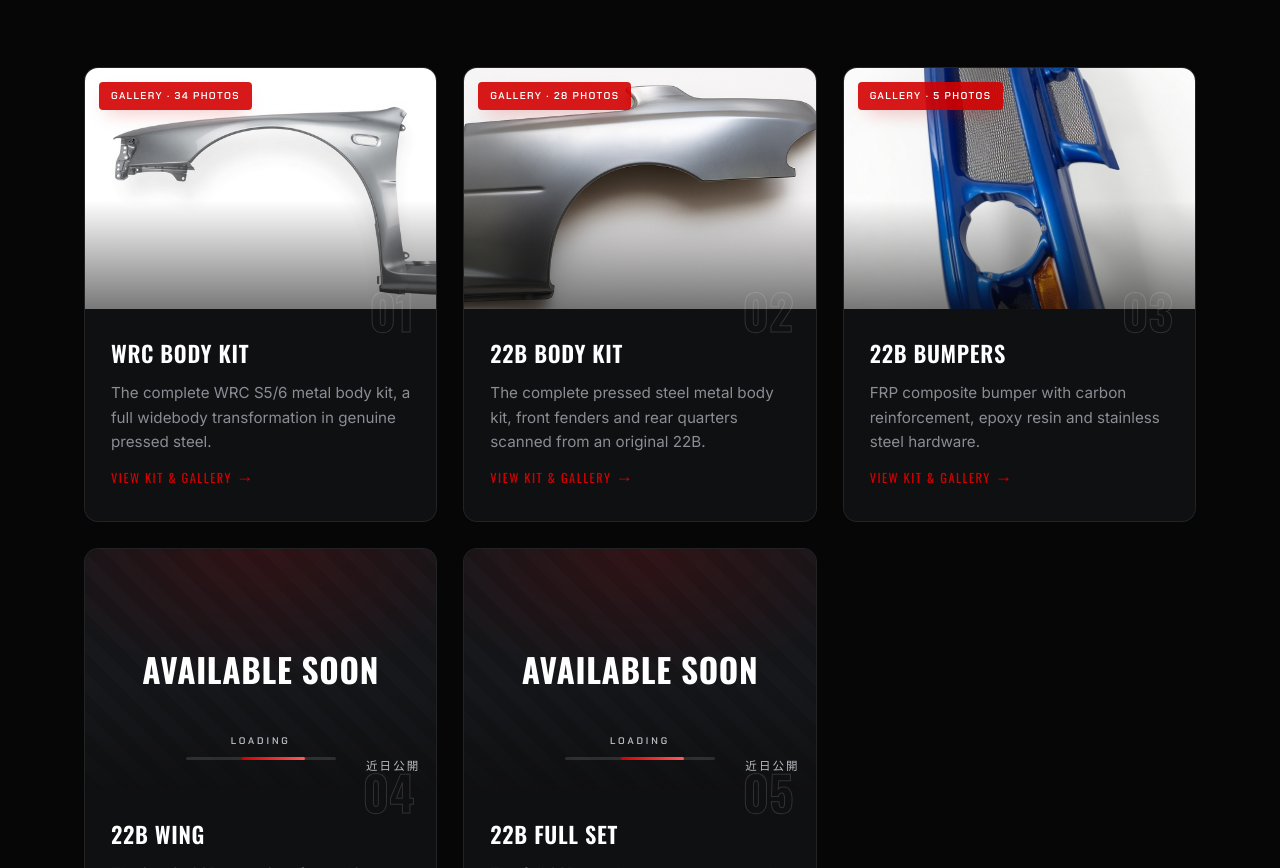
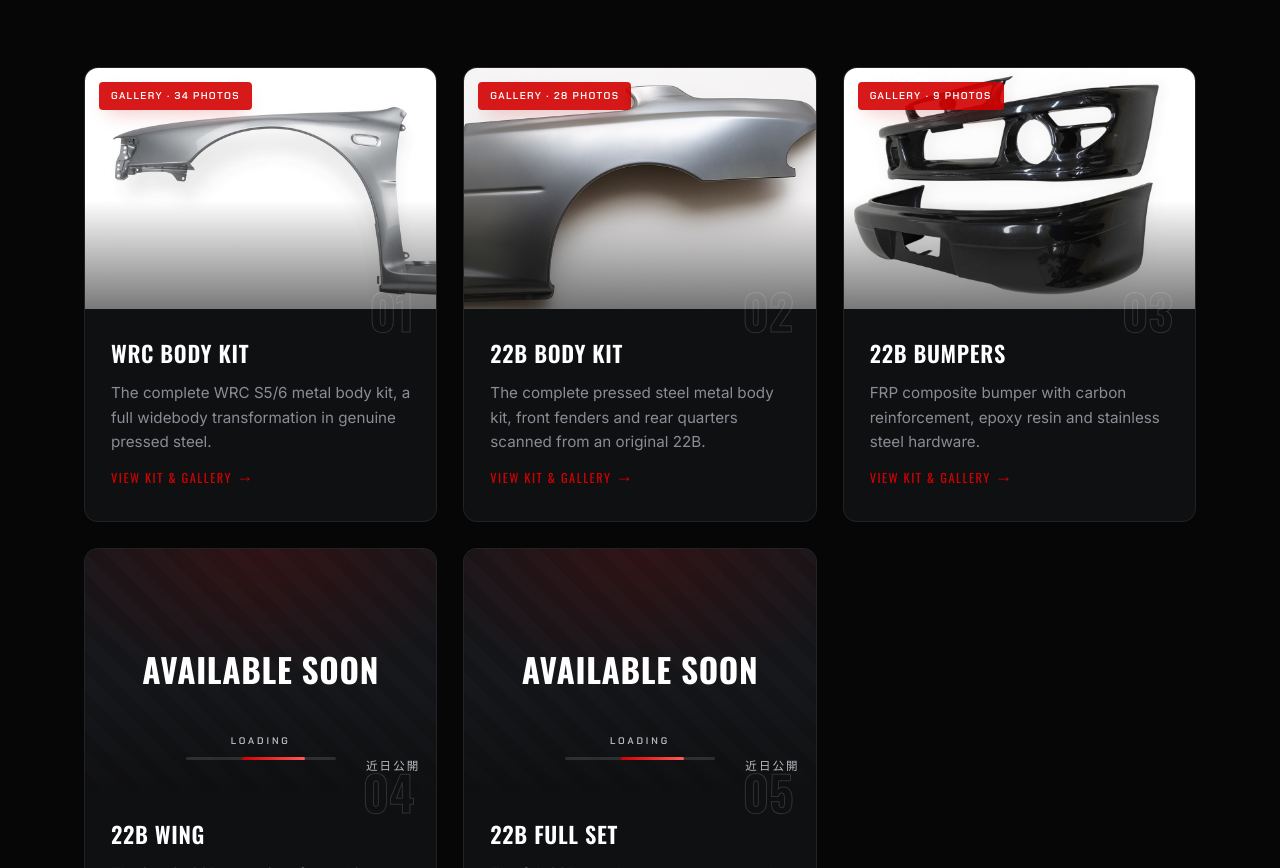
Before and after one commit to cryptojunglefreak-dev/karsuki, a plain HTML site: page index.html in a window 1280 px wide. Shown: the part 2205-3073 px from the top of the page. Drawn offline with nearby package versions, Linux system fonts and the light colour scheme.

Commit message:
Add files via upload

```diff
--- a/index.html
+++ b/index.html
@@ -267,10 +267,10 @@
 
           <article class="product-card reveal tilt is-featured" data-open="bumpers" tabindex="0" role="button" aria-haspopup="dialog" aria-label="Open 22B bumpers gallery">
             <div class="card-media">
-              <img loading="lazy" decoding="async" width="720" height="900"
-                   src="KARSUKI/bumper1.jpg"
-                   alt="Subaru Impreza 22B front bumper, FRP and carbon" />
-              <span class="card-badge"><span data-i18n="galleryWord">Gallery</span> · 5 <span data-i18n="photosWord">photos</span></span>
+              <img loading="lazy" decoding="async" width="1280" height="720"
+                   src="KARSUKI/bumper6.jpg"
+                   alt="Subaru Impreza 22B front and rear bumpers in black FRP" />
+              <span class="card-badge"><span data-i18n="galleryWord">Gallery</span> · 9 <span data-i18n="photosWord">photos</span></span>
             </div>
             <div class="card-body">
               <span class="card-index">03</span>
--- a/script.js
+++ b/script.js
@@ -384,15 +384,20 @@
         "Our bumpers are made from FRP (Fibreglass Reinforced Plastic) composite, with additional carbon-fibre reinforcement in the areas most exposed to deformation. This gives significantly greater rigidity while keeping the weight sensible.",
         "They are produced with high-quality epoxy resin, which offers greater mechanical strength, better dimensional stability and higher crack resistance than standard polyester-resin parts. All mounting hardware is stainless steel, for excellent corrosion resistance and a long service life.",
         "Kit contents: the bumper, fog-light blanks and a complete set of mounts. Meshes, indicators and the Subaru emblem are not included. Transfer them from your original bumper or buy them separately.",
-        "Each bumper is hand-finished and, like most high-quality aftermarket parts for sports cars, needs standard test-fitting and preparation before painting."
+        "Each bumper is hand-finished and, like most high-quality aftermarket parts for sports cars, needs standard test-fitting and preparation before painting.",
+        "The bumpers are shipped in black; preparation for painting is carried out on your side."
       ],
       specs: [["Material", "FRP + carbon fibre"], ["Resin", "Epoxy"], ["Hardware", "Stainless steel"], ["In the kit", "Bumper, fog blanks, mounts"]],
       images: [
+        "bumper6.jpg",
         "bumper1.jpg",
         "bumper2.jpg",
         "bumper3.jpg",
         "bumper4.jpg",
-        "bumper5.jpg"
+        "bumper5.jpg",
+        "bumper7.jpg",
+        "bumper8.jpg",
+        "bumper9.jpg"
       ]
     }
   };
```
